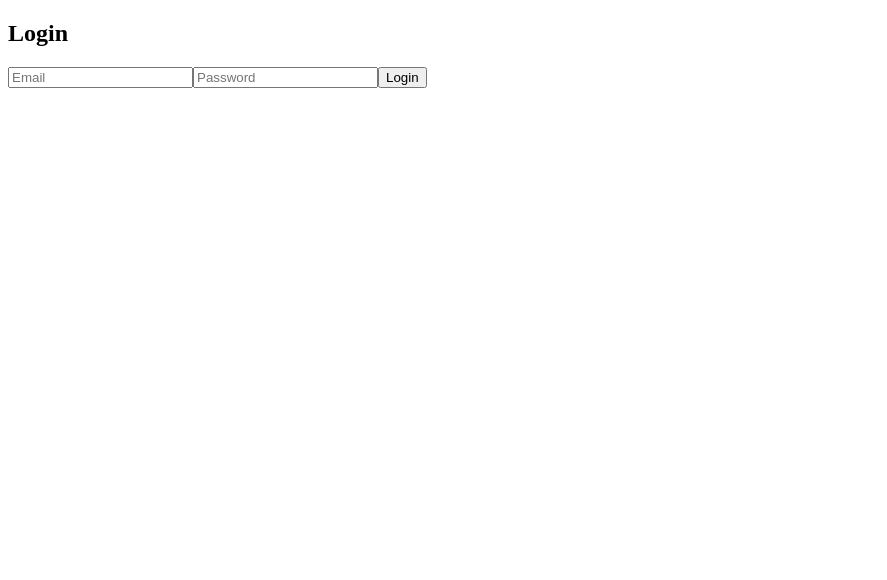
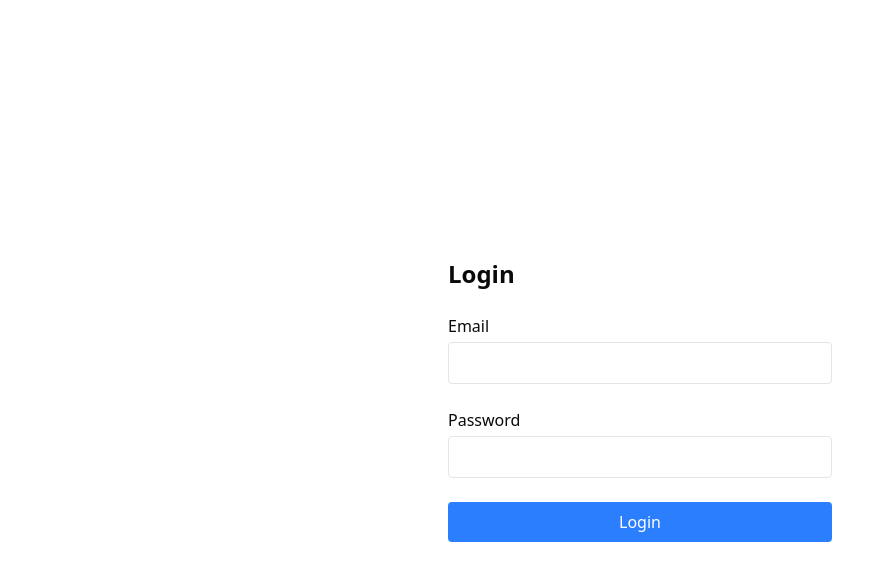
Before and after one commit to ronniiii-i/crm-frontend, a Next.js app: page /login in a window 1280 px wide. Shown: the top 580 px of the page, without its empty margins (0-887 px from the left). Built offline with nearby package versions, Linux system fonts and the light colour scheme.

Commit message:
refactor: restructure login and dashboard components; implement font management and authentication hooks

```diff
--- /dev/null
+++ b/src/app/dashboard/page.tsx
@@ -0,0 +1,7 @@
+import React from "react";
+
+function page() {
+  return <div>page</div>;
+}
+
+export default page;
--- a/src/app/layout.tsx
+++ b/src/app/layout.tsx
@@ -1,31 +1,26 @@
+// src/app/layout.tsx
 import type { Metadata } from "next";
-import { Geist, Geist_Mono } from "next/font/google";
+import { geistSans, geistMono } from "@/lib/fonts";
 import "./globals.css";
 
-const geistSans = Geist({
-  variable: "--font-geist-sans",
-  subsets: ["latin"],
-});
-
-const geistMono = Geist_Mono({
-  variable: "--font-geist-mono",
-  subsets: ["latin"],
-});
-
 export const metadata: Metadata = {
-  title: "CRM",
-  description: "Generated by create next app",
+  title: "CRM - Your Business Hub",
+  description: "A powerful CRM system for business management.",
 };
 
 export default function RootLayout({
   children,
-}: Readonly<{
+}: {
   children: React.ReactNode;
-}>) {
+}) {
   return (
-    <html lang="en">
+    <html lang="en" suppressHydrationWarning>
+      <head>
+        <meta name="viewport" content="width=device-width, initial-scale=1" />
+      </head>
       <body
         className={`${geistSans.variable} ${geistMono.variable} antialiased`}
+        suppressHydrationWarning
       >
         {children}
       </body>
--- /dev/null
+++ b/src/app/login/page.tsx
@@ -0,0 +1,66 @@
+// src/app/login/page.tsx
+"use client";
+
+import { useState } from "react";
+import { useAuth } from "@/hooks/useAuth";
+import { useRouter } from "next/navigation";
+
+export default function LoginPage() {
+  const [email, setEmail] = useState("");
+  const [password, setPassword] = useState("");
+  const [error, setError] = useState("");
+  const { login } = useAuth();
+  const router = useRouter();
+
+  const handleSubmit = async (e: React.FormEvent) => {
+    e.preventDefault();
+    try {
+      await login(email, password);
+      router.push("/dashboard");
+    } catch (err) {
+      setError("Invalid credentials");
+      console.error(err);
+    }
+  };
+
+  return (
+    <div className="min-h-screen flex items-center justify-center">
+      <form onSubmit={handleSubmit} className="w-full max-w-md p-8 space-y-6">
+        <h1 className="text-2xl font-bold">Login</h1>
+        {error && <p className="text-red-500">{error}</p>}
+        <div>
+          <label htmlFor="email" className="block mb-1">
+            Email
+          </label>
+          <input
+            id="email"
+            type="email"
+            value={email}
+            onChange={(e) => setEmail(e.target.value)}
+            className="w-full p-2 border rounded"
+            required
+          />
+        </div>
+        <div>
+          <label htmlFor="password" className="block mb-1">
+            Password
+          </label>
+          <input
+            id="password"
+            type="password"
+            value={password}
+            onChange={(e) => setPassword(e.target.value)}
+            className="w-full p-2 border rounded"
+            required
+          />
+        </div>
+        <button
+          type="submit"
+          className="w-full bg-blue-500 text-white p-2 rounded hover:bg-blue-600"
+        >
+          Login
+        </button>
+      </form>
+    </div>
+  );
+}
--- a/src/app/page.tsx
+++ b/src/app/page.tsx
@@ -2,10 +2,12 @@ import Link from "next/link";
 
 export default function Home() {
   return (
-    <div>
-      <h1>Welcome to My CRM</h1>
+    <div className="mx-auto max-w-sm py-[40vh] text-center">
+      <h1 className="text-3xl font-bold my-2">Welcome to My CRM</h1>
       <Link href="/login">
-        <button className="bg-blue-500 text-white p-2 rounded-md">Login</button>
+        <button className="bg-blue-500 text-white p-2 rounded-md w-1/3 hover:bg-red-500 transition-all">
+          Login
+        </button>
       </Link>
     </div>
   );
--- /dev/null
+++ b/src/app/register/page.tsx
@@ -0,0 +1,66 @@
+// src/app/login/page.tsx
+"use client";
+
+import { useState } from "react";
+import { useAuth } from "@/hooks/useAuth";
+import { useRouter } from "next/navigation";
+
+export default function LoginPage() {
+  const [email, setEmail] = useState("");
+  const [password, setPassword] = useState("");
+  const [error, setError] = useState("");
+  const { login } = useAuth();
+  const router = useRouter();
+
+  const handleSubmit = async (e: React.FormEvent) => {
+    e.preventDefault();
+    try {
+      await login(email, password);
+      router.push("/dashboard");
+    } catch (err) {
+      setError("Invalid credentials");
+      console.error(err);
+    }
+  };
+
+  return (
+    <div className="min-h-screen flex items-center justify-center">
+      <form onSubmit={handleSubmit} className="w-full max-w-md p-8 space-y-6">
+        <h1 className="text-2xl font-bold">Login</h1>
+        {error && <p className="text-red-500">{error}</p>}
+        <div>
+          <label htmlFor="email" className="block mb-1">
+            Email
+          </label>
+          <input
+            id="email"
+            type="email"
+            value={email}
+            onChange={(e) => setEmail(e.target.value)}
+            className="w-full p-2 border rounded"
+            required
+          />
+        </div>
+        <div>
+          <label htmlFor="password" className="block mb-1">
+            Password
+          </label>
+          <input
+            id="password"
+            type="password"
+            value={password}
+            onChange={(e) => setPassword(e.target.value)}
+            className="w-full p-2 border rounded"
+            required
+          />
+        </div>
+        <button
+          type="submit"
+          className="w-full bg-blue-500 text-white p-2 rounded hover:bg-blue-600"
+        >
+          Login
+        </button>
+      </form>
+    </div>
+  );
+}
--- a/src/hooks/useAuth.tsx
+++ b/src/hooks/useAuth.tsx
@@ -1,27 +1,33 @@
-import { useState } from "react";
+// src/hooks/useAuth.tsx
+"use client";
+
+import { useState, useEffect } from "react";
+import { login as loginAPI, logout as logoutAPI, getToken } from "@/lib/auth";
 
 export function useAuth() {
   const [token, setToken] = useState<string | null>(null);
+  const [isLoading, setIsLoading] = useState(true);
+
+  useEffect(() => {
+    setToken(getToken() ?? null);
+    setIsLoading(false);
+  }, []);
 
   const login = async (email: string, password: string) => {
-    const res = await fetch("http://localhost:3030/auth/login", {
-      method: "POST",
-      headers: { "Content-Type": "application/json" },
-      body: JSON.stringify({ email, password }),
-    });
-
-    if (!res.ok) throw new Error("Invalid credentials");
-
-    const data = await res.json();
-    setToken(data.access_token);
-    localStorage.setItem("token", data.access_token);
-    return data.access_token;
+    try {
+      const accessToken = await loginAPI(email, password);
+      setToken(accessToken);
+      return accessToken;
+    } catch (error) {
+      setToken(null);
+      throw error;
+    }
   };
 
   const logout = () => {
+    logoutAPI();
     setToken(null);
-    localStorage.removeItem("token");
   };
 
-  return { token, login, logout };
+  return { token, isLoading, login, logout };
 }
--- /dev/null
+++ b/src/lib/auth.ts
@@ -0,0 +1,47 @@
+import { NextRequest } from "next/server";
+
+// src/lib/auth.ts
+export async function register(email: string, password: string) {
+  const res = await fetch("http://localhost:3030/auth/register", {
+    method: "POST",
+    headers: { "Content-Type": "application/json" },
+    body: JSON.stringify({ email, password }),
+  });
+  if (!res.ok) throw new Error("Registration failed");
+  return res.json();
+}
+
+// src/lib/auth.ts
+export async function login(email: string, password: string) {
+  const res = await fetch('http://localhost:3030/auth/login', {
+    method: 'POST',
+    headers: { 'Content-Type': 'application/json' },
+    body: JSON.stringify({ email, password }),
+    credentials: 'include' // Important for cookies
+  })
+  if (!res.ok) throw new Error('Invalid credentials')
+  return res.json()
+}
+
+// export function getToken(request?: NextRequest) {
+//   if (request) {
+//     // Server-side (middleware)
+//     return request.cookies.get('token')?.value
+//   } else if (typeof document !== 'undefined') {
+//     // Client-side
+//     return document.cookie.split('; ').find(row => row.startsWith('token='))?.split('=')[1]
+//   }
+//   return null
+// }
+export function logout() {
+  if (typeof window !== "undefined") {
+    localStorage.removeItem("token");
+  }
+}
+
+export function getToken() {
+  if (typeof window !== "undefined") {
+    return localStorage.getItem("token");
+  }
+  return null;
+}
--- /dev/null
+++ b/src/lib/fonts.ts
@@ -0,0 +1,11 @@
+import { Geist, Geist_Mono } from "next/font/google";
+
+export const geistSans = Geist({
+  variable: "--font-geist-sans",
+  subsets: ["latin"],
+});
+
+export const geistMono = Geist_Mono({
+  variable: "--font-geist-mono",
+  subsets: ["latin"],
+});
--- a/src/pages/login.tsx
+++ /dev/null
@@ -1,53 +0,0 @@
-// src/pages/auth/login.tsx
-import { useState, useEffect } from "react";
-import { useAuth } from "@/hooks/useAuth";
-import { useRouter } from "next/router";
-
-export default function LoginPage() {
-  const { token, login } = useAuth();
-  const [email, setEmail] = useState("");
-  const [password, setPassword] = useState("");
-  const router = useRouter();
-
-  useEffect(() => {
-    if (token) router.push("/dashboard"); // Redirect logged-in users to dashboard
-  }, [token, router]);
-
-  const handleLogin = async (e: React.FormEvent) => {
-    e.preventDefault();
-    try {
-      await login(email, password);
-      alert("Login successful!");
-    } catch (error) {
-      alert("Login failed");
-      console.error("Error logging in:", error);
-    }
-  };
-
-  return (
-    <div className="flex flex-col items-center justify-center min-h-screen">
-      <h2 className="text-xl font-bold mb-4">Login</h2>
-      <form onSubmit={handleLogin} className="flex flex-col space-y-3">
-        <input
-          type="email"
-          value={email}
-          onChange={(e) => setEmail(e.target.value)}
-          placeholder="Email"
-          required
-          className="border p-2 rounded-md"
-        />
-        <input
-          type="password"
-          value={password}
-          onChange={(e) => setPassword(e.target.value)}
-          placeholder="Password"
-          required
-          className="border p-2 rounded-md"
-        />
-        <button type="submit" className="bg-blue-500 text-white p-2 rounded-md">
-          Login
-        </button>
-      </form>
-    </div>
-  );
-}
```
Also changed, not shown: src/components/ProtectedRoute.tsx (added, +30 -0 lines), src/pages/dashboard.tsx (deleted, +0 -9 lines), src/something.ts (added, +33 -0 lines), 1 other file (tests, documents, lock files or other folders).
